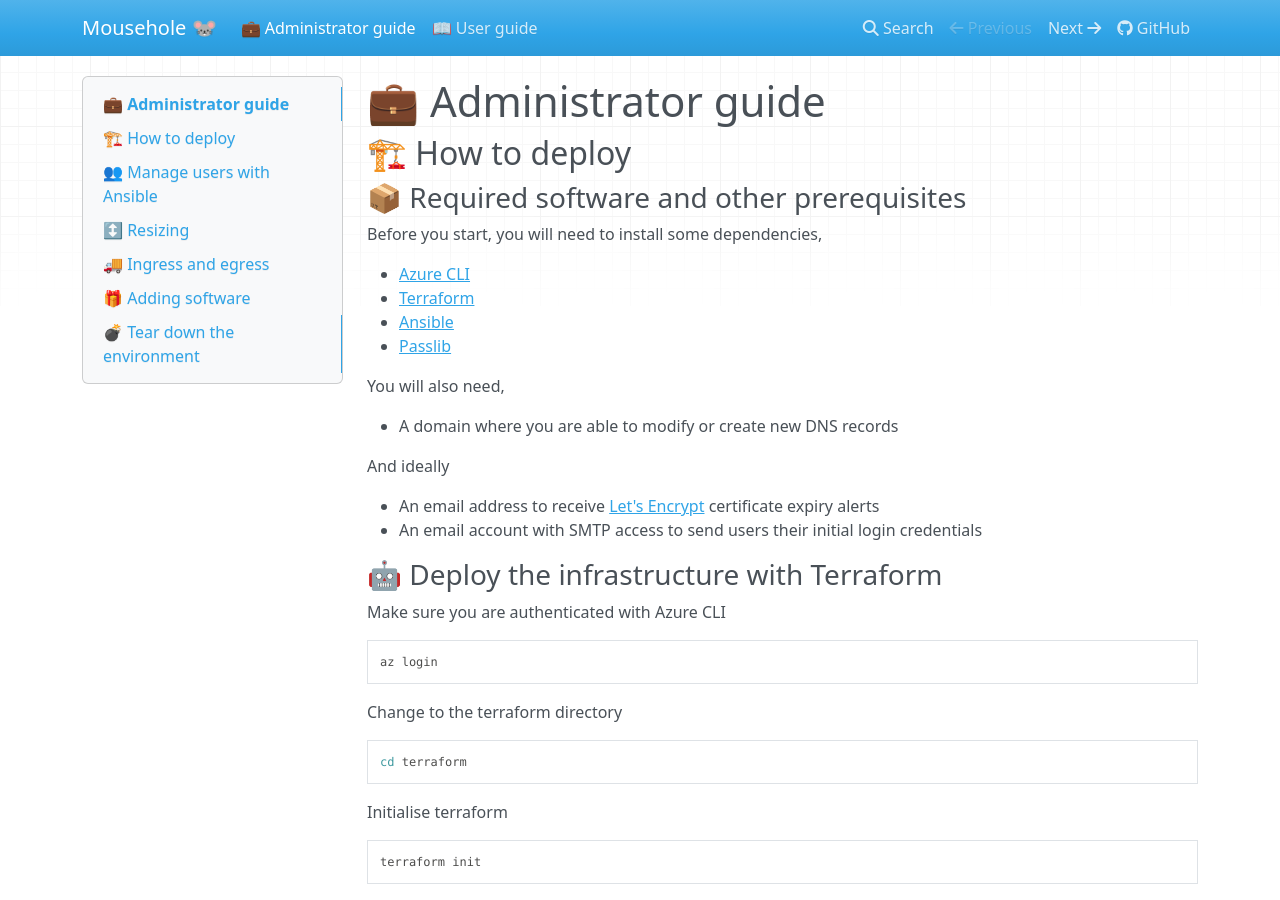
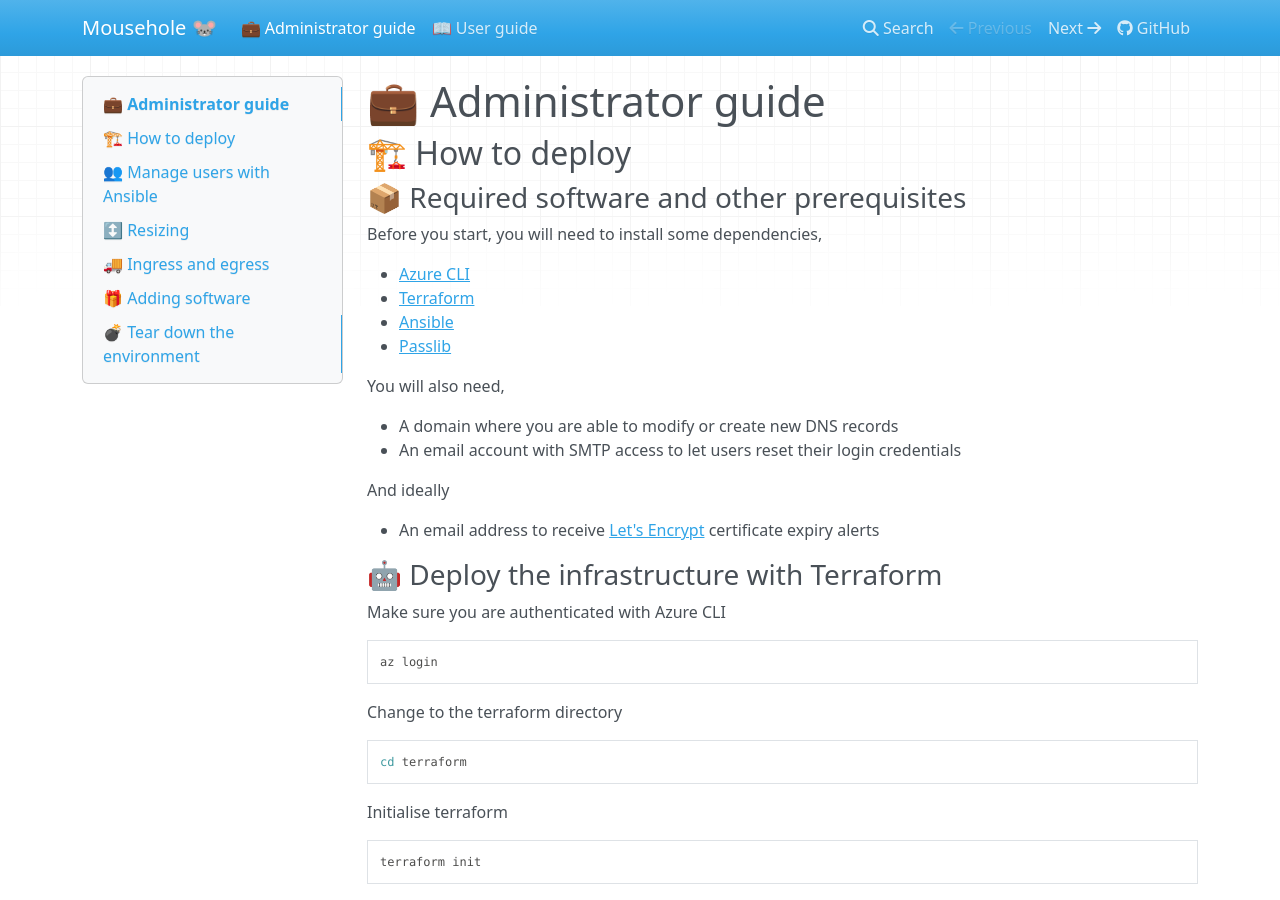
Before and after one commit to alan-turing-institute/mousehole, an MkDocs documentation site: the page built from docs/admin_guide.md, in a window 1280 px wide and 900 px high. Built offline with MkDocs 1.6.1, drawn with Linux system fonts in a browser that asks for light colours; nearby versions of some CDN libraries; some of the changed text lies outside the part shown.

```diff
--- a/docs/admin_guide.md
+++ b/docs/admin_guide.md
@@ -14,13 +14,13 @@ Before you start, you will need to install some dependencies,
 You will also need,
 
 - A domain where you are able to modify or create new DNS records
+- An email account with SMTP access to let users reset their login
+  credentials
 
 And ideally
 
 - An email address to receive [Let's Encrypt](https://letsencrypt.org/)
   certificate expiry alerts
-- An email account with SMTP access to send users their initial login
-  credentials
 
 ### 🤖 Deploy the infrastructure with Terraform
 
```
Also changed, not shown: other parts of docs/admin_guide.md (+3 -0 lines), 1 other file.
